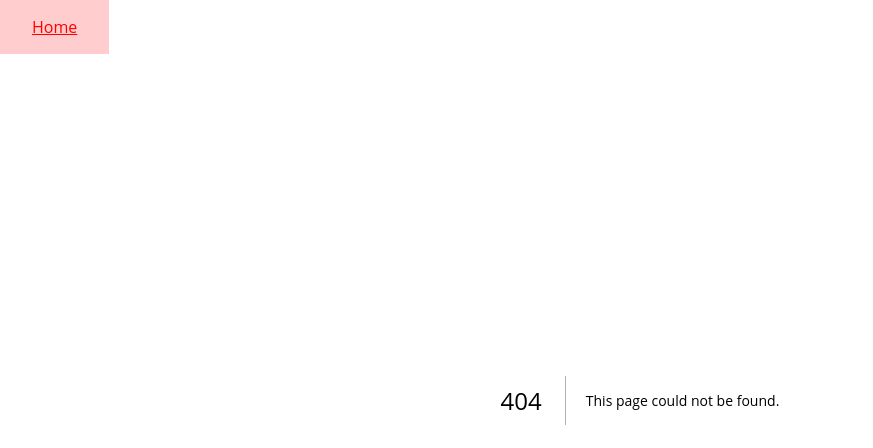
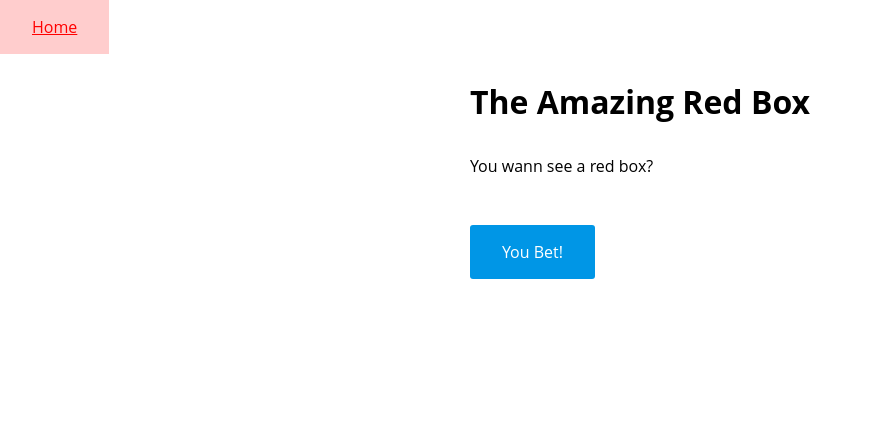
Before and after one commit to codebasers/tbs, a Next.js app: page /egRedBox in a window 1280 px wide. Before the commit this address had no page. Shown: the top 448 px of the page, without its empty margins (0-873 px from the left). Built offline with nearby package versions, Linux system fonts and the light colour scheme.

Commit message:
**NO ITEM** - Adds Amazing Red Box

```diff
--- /dev/null
+++ b/pages/egRedBox.tsx
@@ -0,0 +1,34 @@
+import { useState, useEffect } from "react";
+
+import styles from "styles/egRedBox.module.scss";
+
+export default function RedBox() {
+	const [boxShown, setBoxShown] = useState(false);
+
+	const toggle = () => setBoxShown(prevCheck => !prevCheck)
+
+	useEffect(() => {
+
+
+	}, []);
+
+
+	return (
+		<main className={styles['red-box-main']}>
+			<div className={styles["text-box"]}>
+				<h1>The Amazing Red Box</h1>
+				<div>
+					<p>
+						{boxShown ? "That’s a cool read box." : "You wann see a red box?"}
+					</p>
+					<p>
+						<a href="#" style={{ marginRight: "2rem" }} onClick={(e) => {e.preventDefault(); toggle(); }}>
+							{boxShown ? "Hide it, before anyone sees" :  "You Bet!"}
+							</a>
+					</p>
+				</div>
+			</div>
+			{boxShown && <div className={styles["red-box"]}><p>:)</p></div>}
+		</main>
+	);
+}
--- a/pages/index.tsx
+++ b/pages/index.tsx
@@ -18,6 +18,9 @@ export default function Home() {
         <Link href="/egParallaxSmoother">
           EG | Parallax with next/image. Smoother?
         </Link>
+        <Link href="/egRedBox">
+          EG | Show a Red Box
+        </Link>
       </main>
     </>
   );
--- /dev/null
+++ b/styles/egRedBox.module.scss
@@ -0,0 +1,39 @@
+
+
+.red-box-main {
+	min-width: 100%;
+	min-height: 100vh;
+}
+  .text-box {
+	height: fit-content;
+	width: fit-content;
+	padding: 2rem;
+	background-color: rgba(255, 255, 255, 0.9);
+	margin: 0 auto;
+	z-index: 30;
+  }
+  .text-box a {
+	color: white;
+	padding: 1rem 2rem;
+	border-radius: 3px;
+	background-color: rgba(0, 150, 230, 1);
+	display: inline-block;
+	margin-top: 1rem;
+  }
+  .red-box {
+	  position: absolute;
+	  top: 0;
+	  left: 0;
+	  bottom: 0;
+	  right: 0;
+	  width: 100px;
+	  height: 100px;
+	  margin: auto;
+	  background: red;
+	  display: flex;
+	  justify-content: center;
+	  align-items: center;
+	  color: #FFF;
+	  font-size: 2rem;;
+
+  }
```
Also changed, not shown: pages/egParallaxSmoother.tsx (+13 -1 lines), tools/utilities.tsx (+10 -1 lines).
